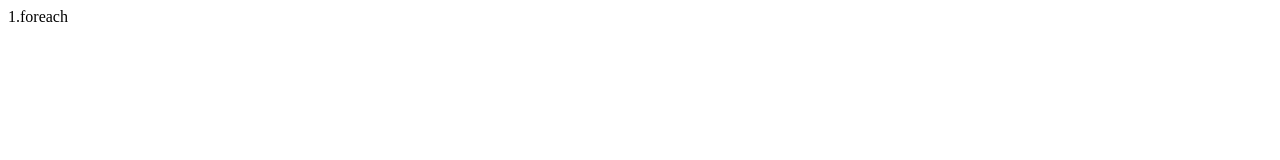
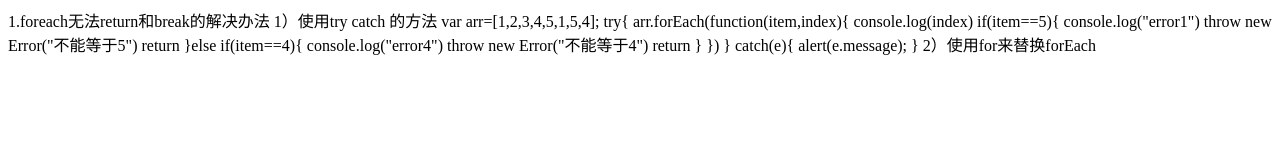
Before and after one commit to yangxingli2001/summary, a plain HTML site: page index.html in a window 1280 px wide. Drawn offline with Linux system fonts and the light colour scheme.

Commit message:
Update index.html

```diff
--- a/index.html
+++ b/index.html
@@ -1,9 +1,29 @@
 <!DOCTYPE html>
 <html lang="en">
 <head>
-
+  <title>.......</title>
 </head>
 <body>
-1.foreach
+    1.foreach无法return和break的解决办法
+    1）使用try catch 的方法
+    var arr=[1,2,3,4,5,1,5,4];
+     try{
+          arr.forEach(function(item,index){
+              console.log(index)
+              if(item==5){
+                  console.log("error1")
+                  throw new Error("不能等于5")
+                  return
+              }else if(item==4){
+                  console.log("error4")
+                  throw new Error("不能等于4")
+                  return
+              }
+          })
+      }
+      catch(e){
+         alert(e.message);
+      }
+    2）使用for来替换forEach
 </body>
 </html>
```
